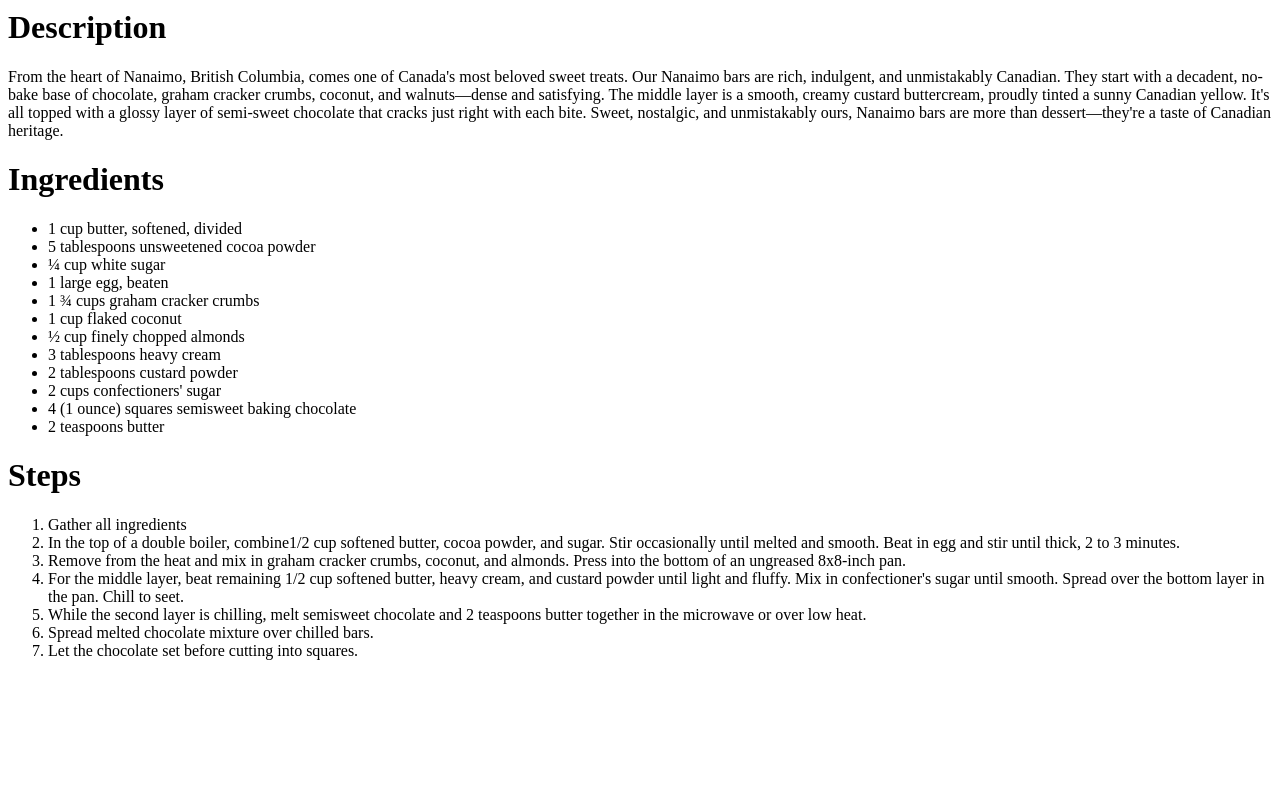
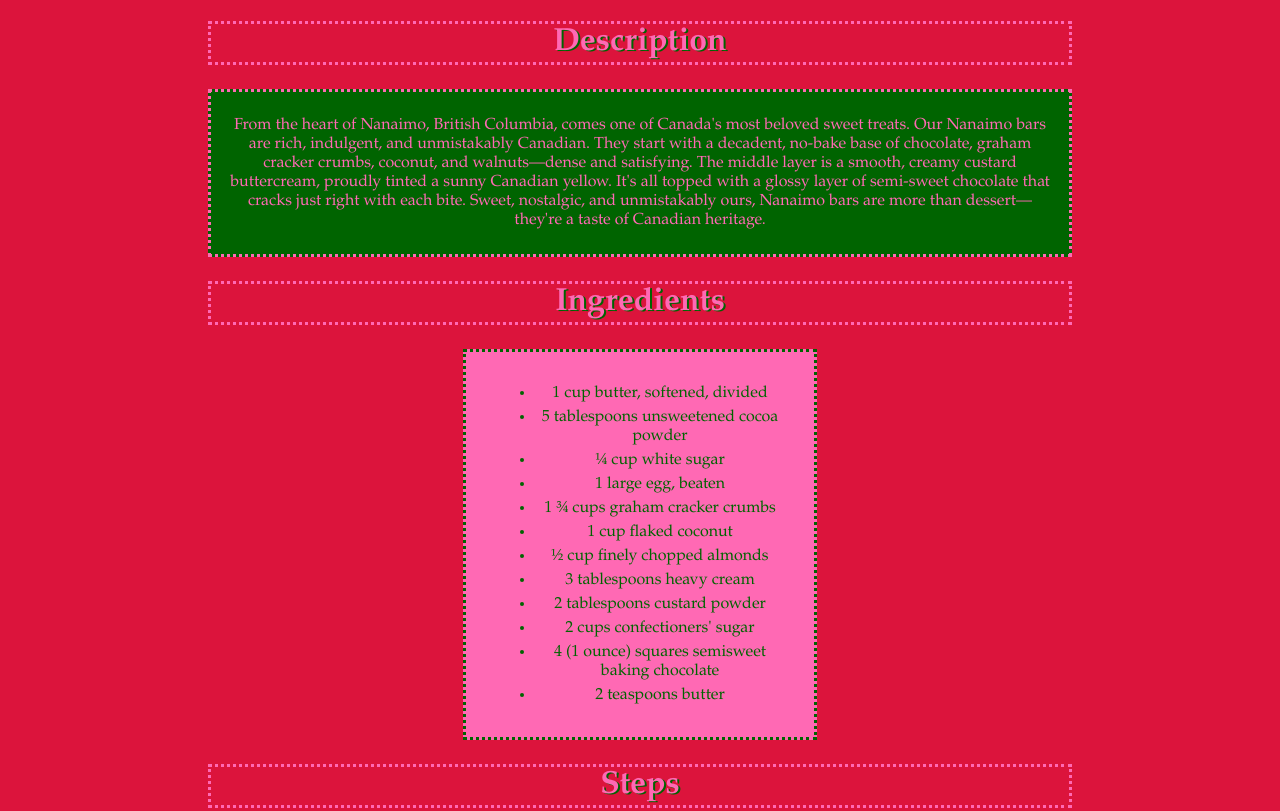
Before and after one commit to BurnXC/odin-recipes, a plain HTML site: page recipes/nanaimo.html in a window 1280 px wide. Shown: the part 424-1235 px from the top of the page. Before the commit the page ends 1100 px from the top, so only its background shows below. Drawn offline with Linux system fonts and the light colour scheme.

Commit message:
add css example stylesheet

```diff
--- a/recipes/nanaimo.html
+++ b/recipes/nanaimo.html
@@ -8,6 +8,8 @@
 
     <meta name="viewport" content="width=device-width, initial-scale=1.0">
 
+    <link rel="stylesheet" href="../style.css">
+
     <title>Nanaimo Bars</title>
 
 </head>
@@ -16,15 +18,17 @@
 
     <a href="../index.html">Home</a>
 
-    <h1>Nanaimo Bars</h1>
+    <h1 class="shadow">Nanaimo Bars</h1>
 
     <img src="../images/Nanaimo.jpg" alt="Nanaimo Bars" height="302" width="400">
 
-    <h1>Description</h1>
+    <h1 class="shadow">Description</h1>
 
-    <p>From the heart of Nanaimo, British Columbia, comes one of Canada's most beloved sweet treats. Our Nanaimo bars are rich, indulgent, and unmistakably Canadian. They start with a decadent, no-bake base of chocolate, graham cracker crumbs, coconut, and walnuts—dense and satisfying. The middle layer is a smooth, creamy custard buttercream, proudly tinted a sunny Canadian yellow. It's all topped with a glossy layer of semi-sweet chocolate that cracks just right with each bite. Sweet, nostalgic, and unmistakably ours, Nanaimo bars are more than dessert—they're a taste of Canadian heritage.</p>
+    <p class="shadow">From the heart of Nanaimo, British Columbia, comes one of Canada's most beloved sweet treats. Our Nanaimo bars are rich, indulgent, and unmistakably Canadian. They start with a decadent, no-bake base of chocolate, graham cracker crumbs, coconut, and walnuts—dense and satisfying. The middle layer is a smooth, creamy custard buttercream, proudly tinted a sunny Canadian yellow. It's all topped with a glossy layer of semi-sweet chocolate that cracks just right with each bite. Sweet, nostalgic, and unmistakably ours, Nanaimo bars are more than dessert—they're a taste of Canadian heritage.</p>
 
-    <h1><strong>Ingredients</strong></h1>
+    <h1 class="shadow"><strong>Ingredients</strong></h1>
+
+    <div>
 
         <ul>
 
@@ -54,7 +58,11 @@
 
         </ul>
 
-    <h1><strong>Steps</strong></h1>
+    </div>
+
+    <h1 class="shadow"><strong>Steps</strong></h1>
+
+    <div>
 
         <ol>
 
@@ -74,6 +82,8 @@
 
         </ol>
 
+    </div>
+
 </body>
 
 </html>
--- /dev/null
+++ b/style.css
@@ -0,0 +1,41 @@
+body {
+    font-family: Garamond;
+    background-color: crimson;
+    box-sizing: border-box;
+    color: hotpink;
+}
+
+body .shadow {
+    text-shadow: 2px 1px 0px darkgreen;
+}
+
+div {
+    background-color: hotpink;
+    width: 300px;
+    padding: 16px 24px;
+    margin: 0 auto;
+    border: 3px dotted darkgreen;
+    color: darkgreen;
+    text-align: center;
+}
+
+.shadow {
+    text-align: center;
+    border: 3px dotted hotpink;
+    margin: 24px 200px;
+}
+
+img {
+    display: block;
+    margin: 0 auto;
+}
+
+li {
+    margin: 5px;
+}
+
+p {
+    background-color: darkgreen;
+    margin: 24px 16px;
+    padding: 24px 16px;
+}
```
Also changed, not shown: index.html (+7 -1 lines), recipes/monkeyBread.html (+15 -5 lines), recipes/tiramisu.html (+15 -5 lines). Lines whose indentation alone changed are shown as unchanged.
